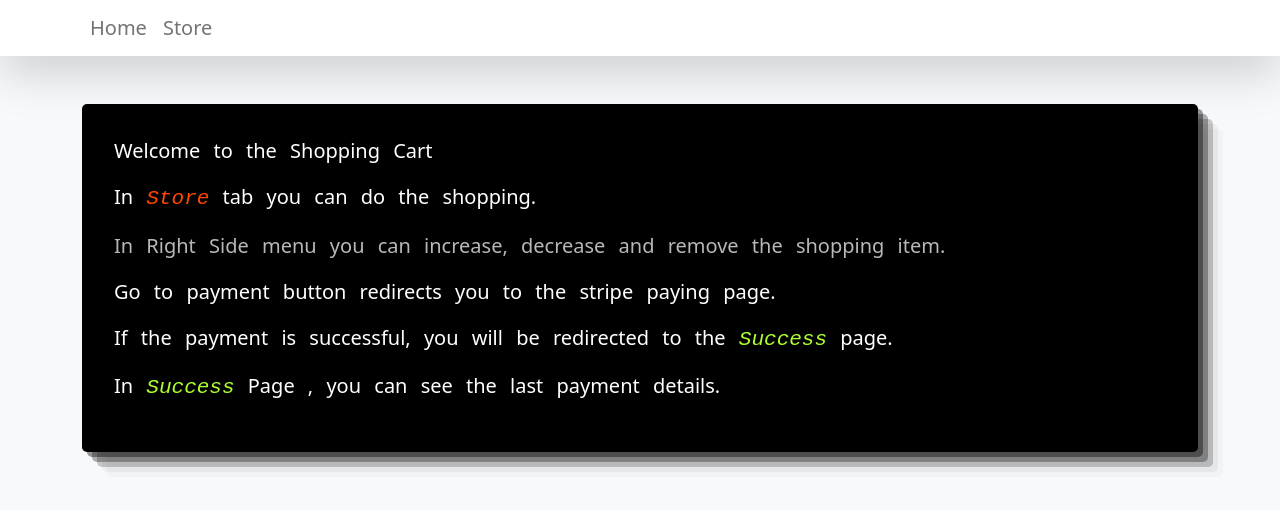
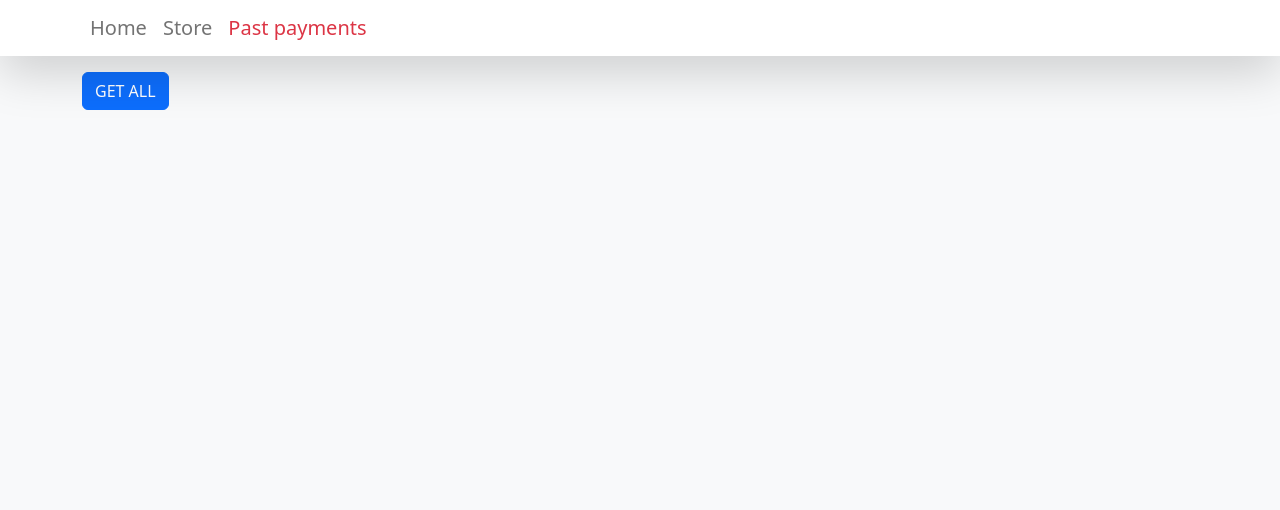
Before and after one commit to barisdevjs/tsx-shopping-card, a React (Vite) app: page /getAllPaymentsList in a window 1280 px wide. Shown: the top 510 px of the page. Built offline with nearby package versions, Linux system fonts and the light colour scheme.

Commit message:
new endPoint added

```diff
--- a/src/App.tsx
+++ b/src/App.tsx
@@ -7,6 +7,7 @@ import { ShoppingCartProvider } from './context/ShoppingCartContext';
 import Item from './components/Item';
 import Success from './pages/Success';
 import Cancel from './pages/Cancel';
+import AllPayments from './pages/AllPayments';
 
 
 
@@ -25,6 +26,7 @@ function App() {
           </Route>
           <Route path="/success" element={<Success />} />
           <Route path="/cancel" element={<Cancel />} />
+          <Route path="/getAllPaymentsList" element={<AllPayments />} />
         </Routes>
       </Container>
     </ShoppingCartProvider>
--- a/src/components/Navbar.tsx
+++ b/src/components/Navbar.tsx
@@ -17,6 +17,7 @@ export default function Navbar() {
                 <Nav className='me-auto' >
                     <Nav.Link to="/" as={NavLink} >Home</Nav.Link>
                     <Nav.Link to="/store" as={NavLink}>Store</Nav.Link>
+                    <Nav.Link to="/getAllPaymentsList" as={NavLink}>Past payments</Nav.Link>
                 </Nav>
                 { cartQuantity > 0 && (
                 <Button
--- /dev/null
+++ b/src/pages/AllPayments.tsx
@@ -0,0 +1,28 @@
+import React, { useState } from 'react'
+import { IPaymentIntent } from './Success';
+import { Button } from 'react-bootstrap';
+
+function AllPayments() {
+
+  const [paymentIntents, setPaymentIntents] = useState<IPaymentIntent[]>([]);
+
+    const handleClick = async () => {
+        try {
+          const response = await fetch('https://shopping-server-v8yl.onrender.com/paymentIntentsAll');
+          const data = await response.json();
+          console.log(data?.data);
+          setPaymentIntents(data?.data);
+        } catch (error) {
+          console.error(error);
+        }
+      }
+      console.log('Payment Intents:', paymentIntents);
+
+  return (
+    <div>
+    <Button variant='primary' className='m-auto' onClick={handleClick}>GET ALL</Button>
+    </div>
+  )
+}
+
+export default AllPayments
--- a/src/pages/Success.tsx
+++ b/src/pages/Success.tsx
@@ -7,7 +7,7 @@ import { useNavigate } from 'react-router-dom';
 import { formatCurrency, formatDate, formatFirstLetter, hideSecret } from '../utilities/formatCurrency';
 import { useShoppingCart } from '../context/ShoppingCartContext';
 
-interface IPaymentIntent {
+export interface IPaymentIntent {
   status: string;
   amount: number;
   created:number;
```
Also changed, not shown: 1 other file (tests, documents, lock files or other folders).
